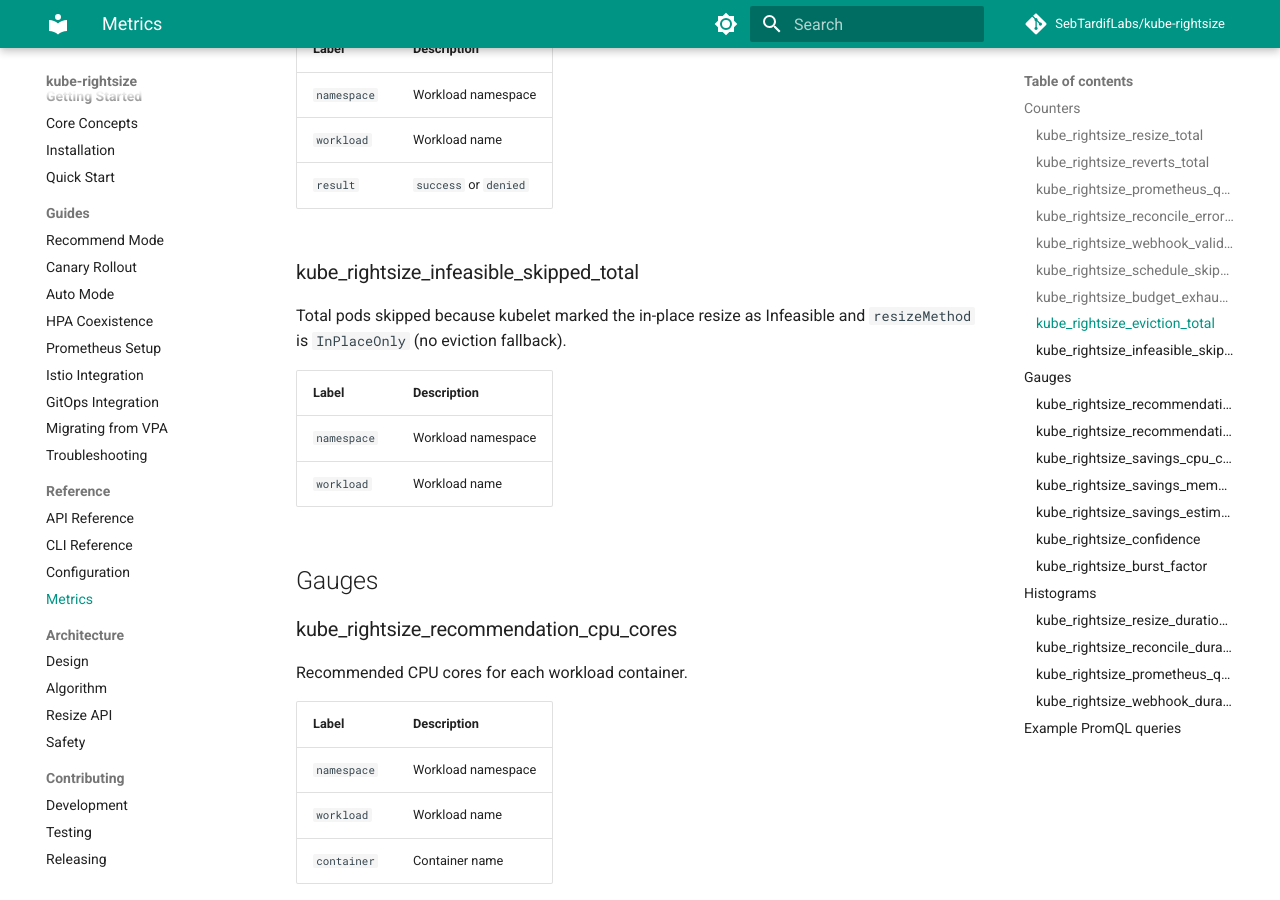
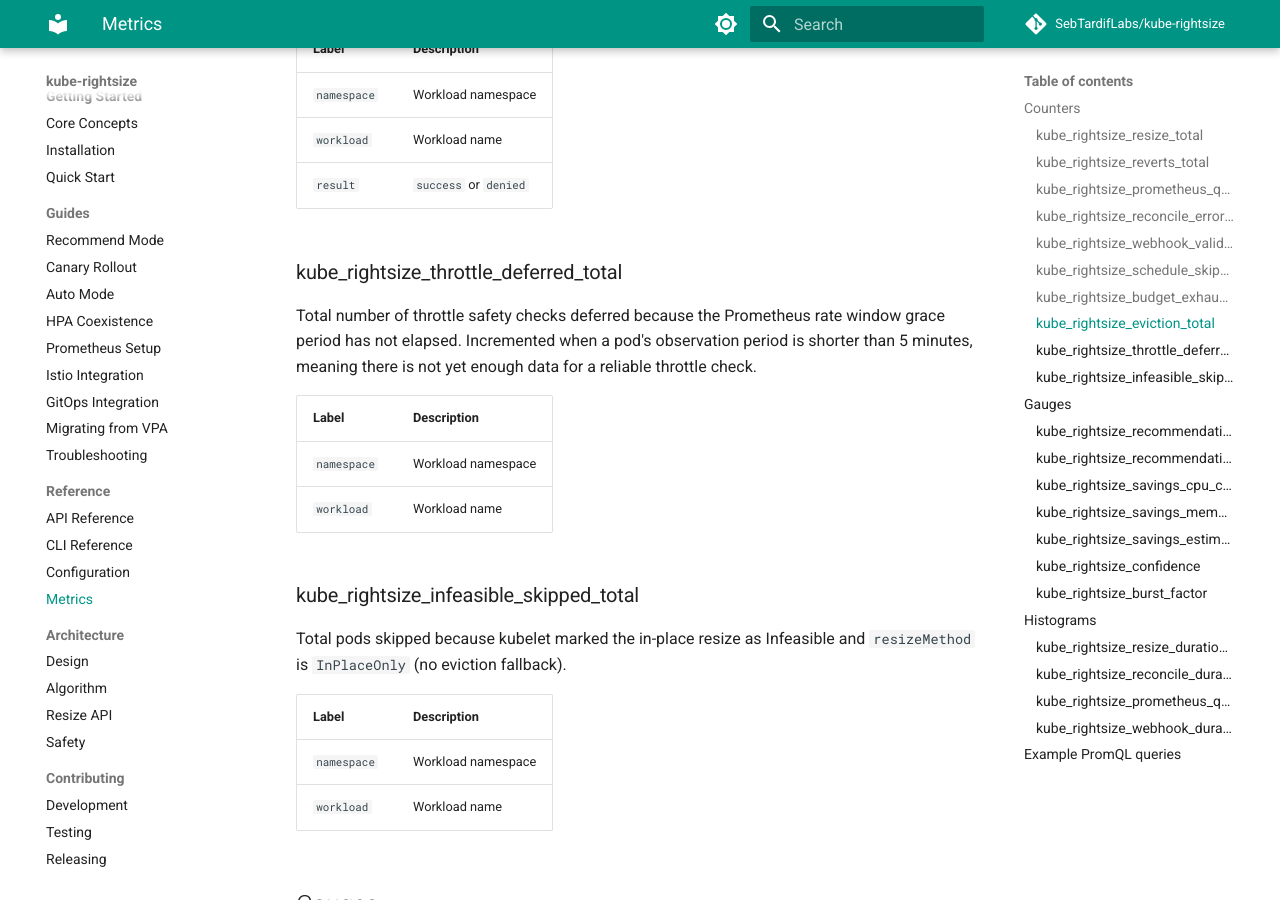
Before and after one commit to attune-io/attune, an MkDocs documentation site: the page built from docs/reference/metrics.md, in a window 1280 px wide and 900 px high, scrolled down 2495 px. Built offline with MkDocs 1.6.1 and Material for MkDocs 9.7.7, drawn with Linux system fonts in a browser that asks for light colours; comment, search, counter and statistics services are not loaded.

Commit message:
docs: add throttle_deferred_total metric to reference
Document the kube_rightsize_throttle_deferred_total counter metric that
was added in commit f653bbc but not included in the metrics reference.

Closes #296

Signed-off-by: Sebastien Tardif <sebtardif@ncf.ca>

```diff
--- a/docs/reference/metrics.md
+++ b/docs/reference/metrics.md
@@ -80,6 +80,18 @@ to pod eviction after an in-place resize fails or is marked Infeasible.
 | `namespace` | Workload namespace |
 | `workload` | Workload name |
 | `result` | `success` or `denied` |
+
+### kube_rightsize_throttle_deferred_total
+
+Total number of throttle safety checks deferred because the Prometheus rate
+window grace period has not elapsed. Incremented when a pod's observation
+period is shorter than 5 minutes, meaning there is not yet enough data for
+a reliable throttle check.
+
+| Label | Description |
+|-------|-------------|
+| `namespace` | Workload namespace |
+| `workload` | Workload name |
 
 ### kube_rightsize_infeasible_skipped_total
 
```
